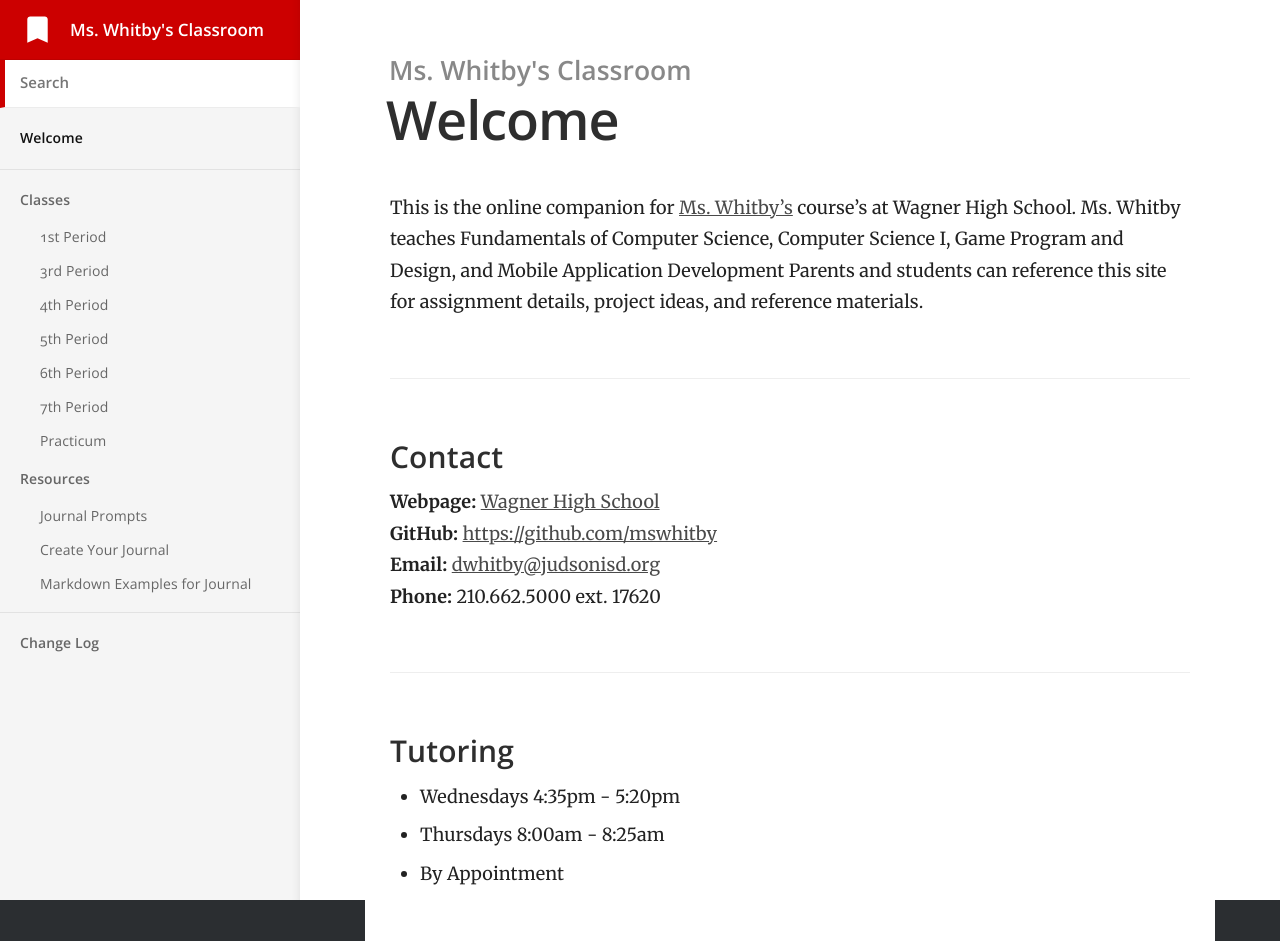
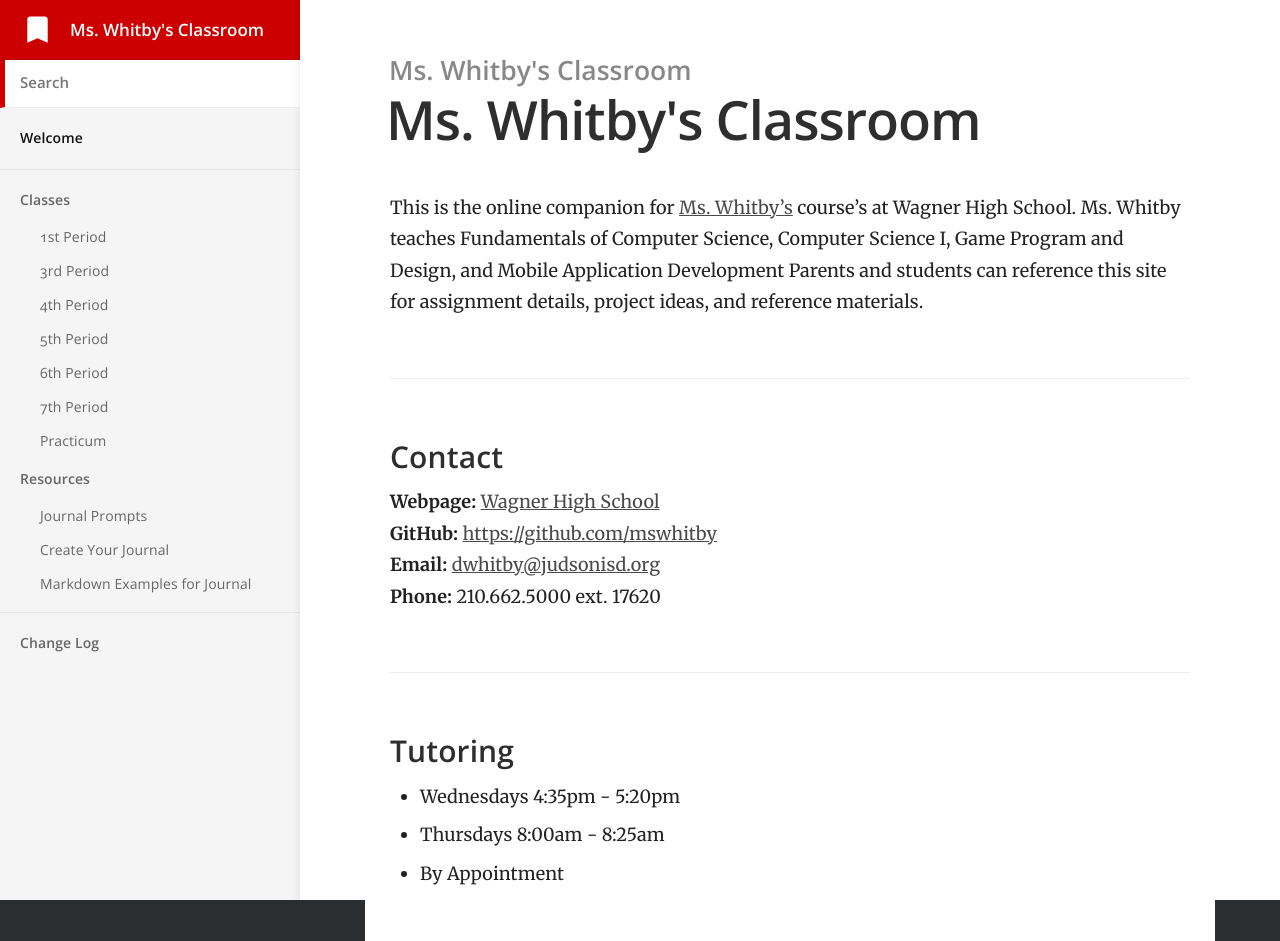
Before and after one commit to mswhitby/classroom, a Jekyll site: the page built from index.md, in a window 1280 px wide. Built offline with Jekyll 4.4.1, drawn with Linux system fonts in a browser that asks for light colours.

Commit message:
Updated style

```diff
--- a/_layouts/default.html
+++ b/_layouts/default.html
@@ -75,7 +75,8 @@
 		<section class="main">
 			<div class="page-header">
 				<h2>{% if page.category %}{{ page.category }}{% else %}{{ site.title }}{% endif %}</h2>
-				<h3>{{ page.title }}</h3>
+				<h3>{% if page.subtitle %}{{ page.subtitle }}{% else %}{{ site.title }}{% endif %}</h3>
+<!--				<h3>{{ page.title }}</h3>-->
 <!--				<h1>{{ page.title }}</h1>-->
 <!--				<h2>{{ page.subtitle }}</h2>-->
 			</div>
```
